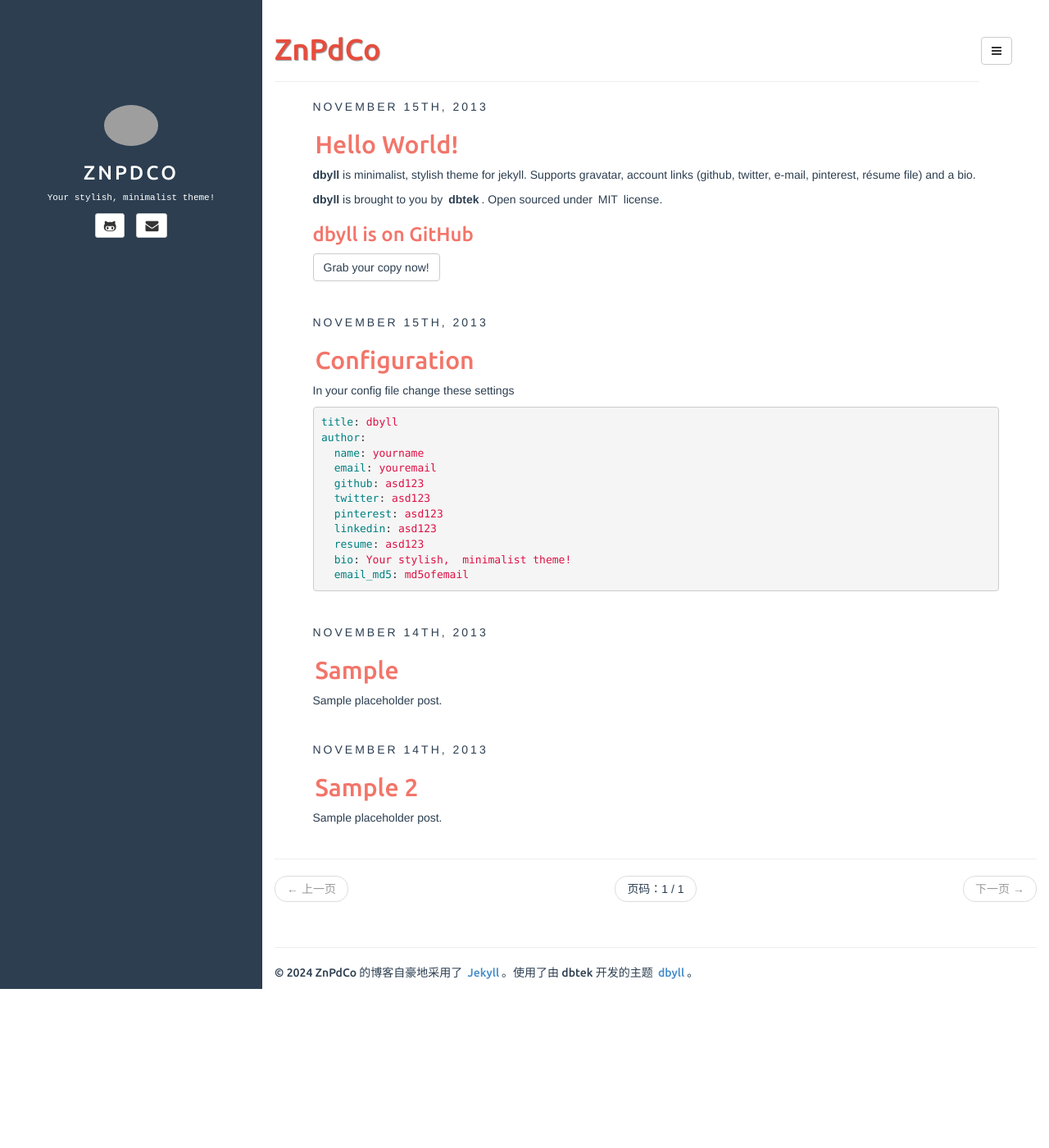
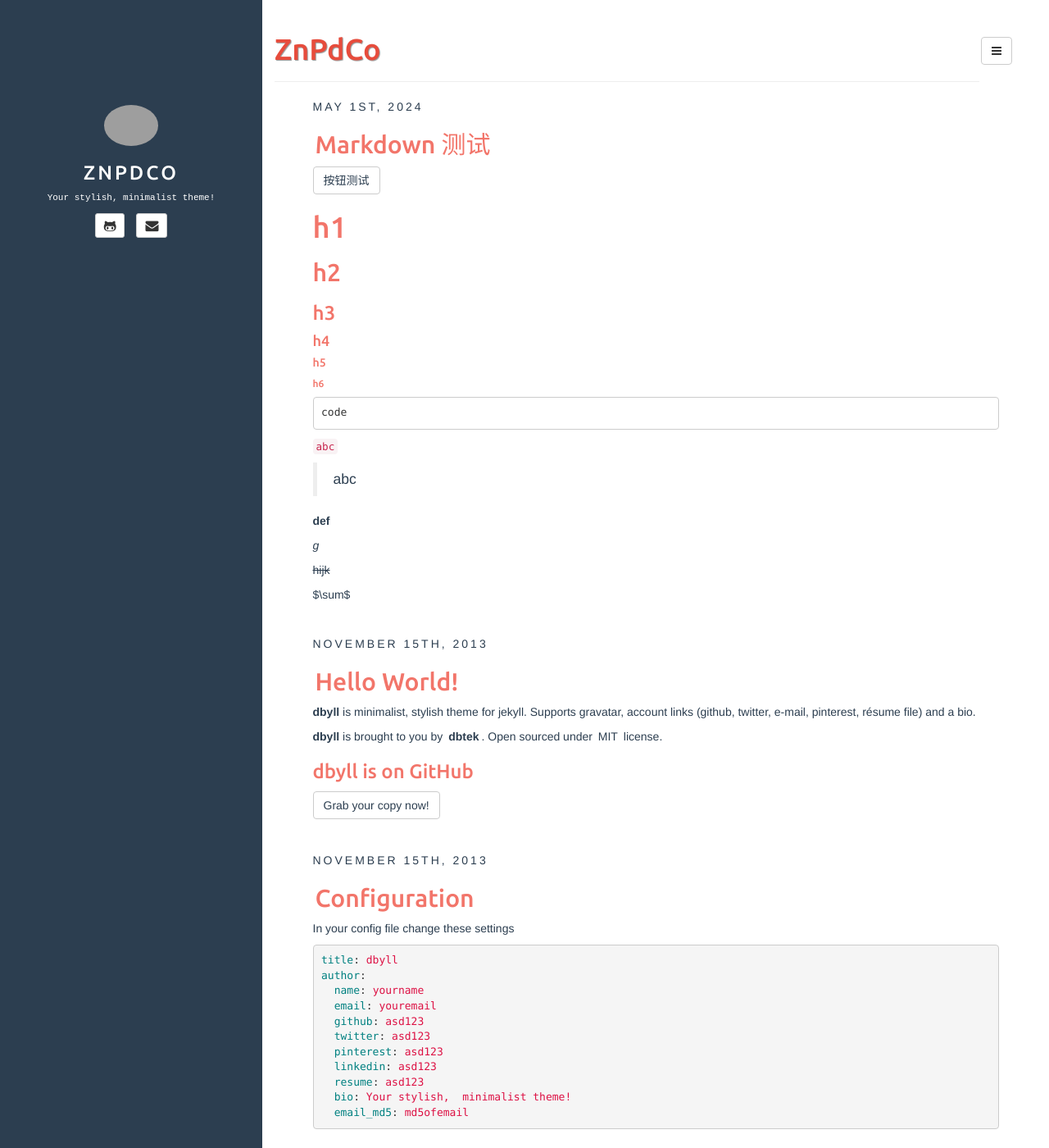
Before and after one commit to ZnPdCo/oldblog, a Jekyll site: the page built from index.html, in a window 1280 px wide and 1400 px high. Shown: the whole window at 82% size. Built offline with Jekyll 4.4.1, drawn with Linux system fonts in a browser that asks for light colours; the list of posts is cut into pages by our own code; some of the changed text lies outside the part shown; grey boxes are pictures that could not be loaded.

Commit message:
markdown test

````diff
--- a/404.html
+++ b/404.html
@@ -18,7 +18,7 @@ permalink: 404.html
   </style>
 
   <pre>
-    你怎么找到这个页面的？这个页面走丢啦！不过没关系，快去 git 记录看一下吧！
+
                        444444444       000000000            444444444
                       4::::::::4     00:::::::::00         4::::::::4
                      4:::::::::4   00:::::::::::::00      4:::::::::4
--- a/_includes/default.html
+++ b/_includes/default.html
@@ -98,7 +98,9 @@
 		<footer>
 			<hr/>
 			<p>
-				&copy; {{ site.time | date: '%Y' }} {{ site.author.name }} 的博客自豪地采用了 <a href="http://jekyllrb.com/">Jekyll</a>。使用了由 dbtek 开发的主题 <a href="https://github.com/dbtek/dbyll">dbyll</a>。
+				&copy; {{ site.time | date: '%Y' }} 本博客自豪地采用了 <a href="http://jekyllrb.com/">Jekyll</a>。同时基于 dbtek 的主题 <a href="https://github.com/dbtek/dbyll">dbyll</a> 进行了二次开发。
+				<br/>
+				署名-非商业性使用-相同方式共享 4.0 国际
 			</p>
 		</footer>
 	</div>
--- /dev/null
+++ b/_posts/2024-05-01-markdown-test.md
@@ -0,0 +1,38 @@
+---
+layout: post
+title: Markdown 测试
+categories: [general, setup, demo]
+tags: [demo, dbyll, dbtek, setup]
+fullview: true
+comments: true
+---
+
+<a class="btn btn-default" href="https://github.com/dbtek/dbyll">按钮测试</a>
+
+# h1
+
+## h2
+
+### h3
+
+#### h4
+
+##### h5
+
+###### h6
+
+```cpp
+code
+```
+
+`abc`
+
+> abc
+
+**def**
+
+*g*
+
+~~hijk~~
+
+$\sum$
--- a/assets/css/style.css
+++ b/assets/css/style.css
@@ -3,7 +3,6 @@
 a {
     transition: background 0.15s,
             border .15s;
-    position: relative;
     padding: 3px;
 }
 a:link {
````
